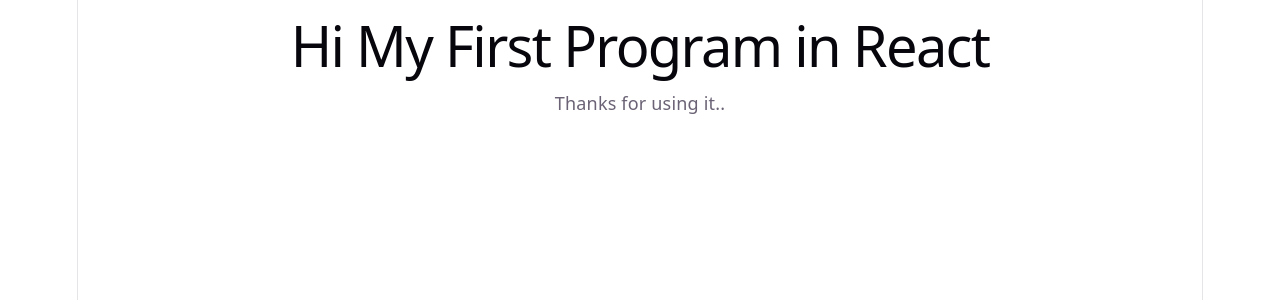
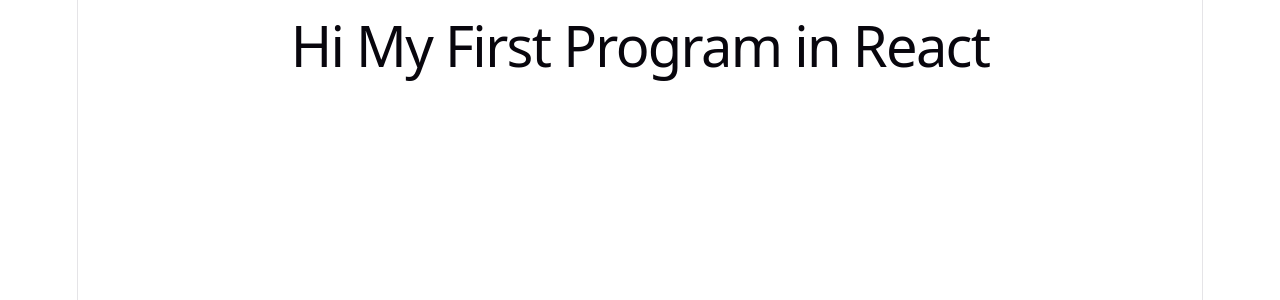
Before and after one commit to amitgupta-infobeans/react-nextjs, a React (Vite) app: page / in a window 1280 px wide. Shown: the top 300 px of the page. Built offline with nearby package versions, Linux system fonts and the light colour scheme.

Commit message:
removed p tag

```diff
--- a/src/App.jsx
+++ b/src/App.jsx
@@ -5,7 +5,6 @@ function App() {
   return (
     <>
       <h1>Hi My First Program in React</h1>
-      <p>Thanks for using it..</p>
     </>
   )
 }
```
